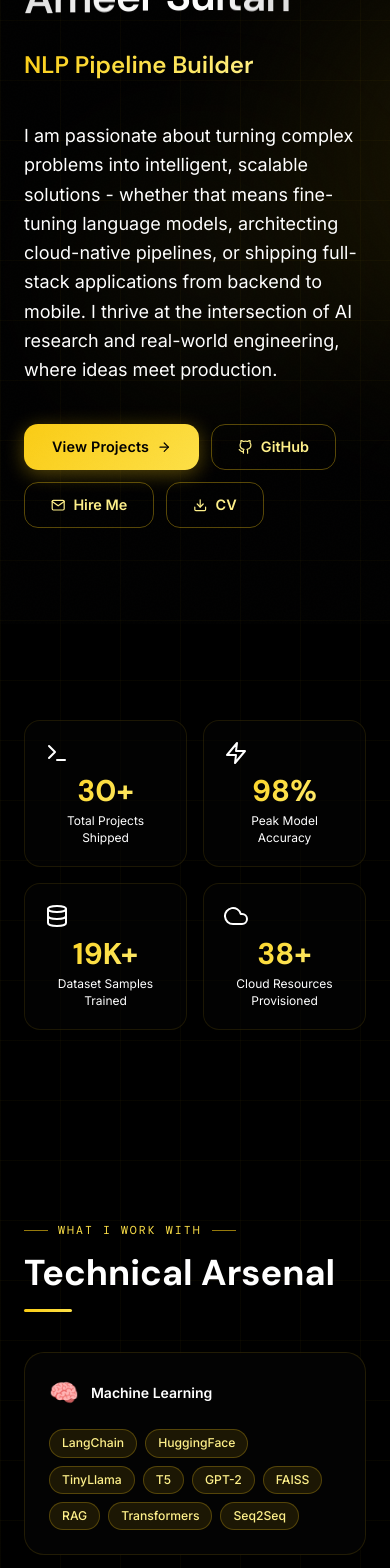
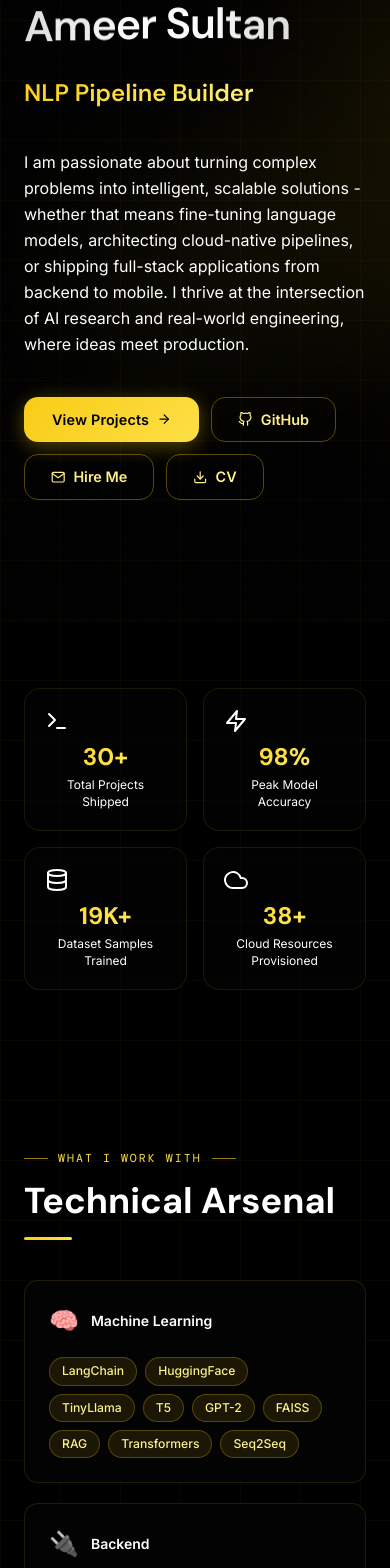
Before and after one commit to Ameer3716/Portfolio, a Next.js app: page / in a window 390 px wide. Shown: the part 220-1788 px from the top of the page. Built offline with nearby package versions, Linux system fonts and the light colour scheme.

Commit message:
Mobile UI/UX Audit: Optimize touch targets, font scaling, and responsive spacing

```diff
--- a/app/about/page.jsx
+++ b/app/about/page.jsx
@@ -47,7 +47,7 @@ export default function About() {
         {/* Header */}
         <motion.div variants={itemVariants} className="mb-12">
           <p className="section-label">Who I am</p>
-          <h1 className="font-display text-5xl md:text-6xl font-bold text-white mb-3">
+          <h1 className="font-display text-4xl md:text-6xl font-bold text-white mb-3">
             Ameer <span className="gradient-text-animate">Sultan</span>
           </h1>
           <div className="section-divider" />
--- a/app/contact/page.jsx
+++ b/app/contact/page.jsx
@@ -81,7 +81,7 @@ export default function Contact() {
         {/* Header */}
         <motion.div variants={itemVariants} className="mb-12">
           <p className="section-label">Let's connect</p>
-          <h1 className="font-display text-5xl font-bold text-white mb-2">
+          <h1 className="font-display text-4xl md:text-5xl font-bold text-white mb-2">
             Get In <span className="gradient-text-animate">Touch</span>
           </h1>
           <div className="section-divider" />
--- a/app/globals.css
+++ b/app/globals.css
@@ -71,6 +71,13 @@ body {
 ::-webkit-scrollbar-thumb {
   background: linear-gradient(180deg, #FACC15, #FDE047);
   border-radius: 4px;
+}
+.no-scrollbar::-webkit-scrollbar {
+  display: none;
+}
+.no-scrollbar {
+  -ms-overflow-style: none;
+  scrollbar-width: none;
 }
 
 /* ── SCROLL PROGRESS BAR ─────────────────────────────────────────── */
@@ -154,6 +161,11 @@ body {
 .card-glass:hover {
   border-color: rgba(250, 204, 21,0.35);
   box-shadow: 0 0 40px rgba(250, 204, 21,0.15), 0 20px 40px rgba(0,0,0,0.3);
+}
+@media (max-width: 640px) {
+  .card-glass {
+    border-radius: 14px;
+  }
 }
 
 .card-glow {
--- a/app/page.jsx
+++ b/app/page.jsx
@@ -156,7 +156,7 @@ export default function Home() {
           </motion.div>
 
           {/* Description */}
-          <motion.p variants={itemVariants} className="text-white text-lg max-w-2xl mb-10 leading-relaxed">
+          <motion.p variants={itemVariants} className="text-white text-base md:text-lg max-w-2xl mb-10 leading-relaxed">
             I am passionate about turning complex problems into intelligent, scalable solutions - whether that means fine-tuning language models, architecting cloud-native pipelines, or shipping full-stack applications from backend to mobile. I thrive at the intersection of AI research and real-world engineering, where ideas meet production.
           </motion.p>
 
@@ -184,7 +184,7 @@ export default function Home() {
       </section>
 
       {/* ── STATS ───────────────────────────────────────────────── */}
-      <section ref={statsRef} className="py-24 px-6 max-w-6xl mx-auto">
+      <section ref={statsRef} className="py-16 md:py-24 px-6 max-w-6xl mx-auto">
         <div className="grid grid-cols-2 md:grid-cols-4 gap-4">
           {STATS.map((stat, i) => (
             <motion.div
@@ -196,7 +196,7 @@ export default function Home() {
               className="stat-card"
             >
               <div className="text-2xl mb-2">{stat.icon}</div>
-              <p className="text-3xl font-bold gradient-text font-display mb-1">
+              <p className="text-2xl md:text-3xl font-bold gradient-text font-display mb-1">
                 {statsVisible ? <Counter target={stat.value} /> : stat.value}
               </p>
               <p className="text-xs text-white leading-snug">{stat.label}</p>
@@ -209,7 +209,7 @@ export default function Home() {
       <SkillsSection />
 
       {/* ── FEATURED PROJECTS ───────────────────────────────────── */}
-      <section className="py-24 px-6 max-w-6xl mx-auto">
+      <section className="py-16 md:py-24 px-6 max-w-6xl mx-auto">
         <motion.div
           initial={{ opacity: 0, y: 20 }}
           whileInView={{ opacity: 1, y: 0 }}
@@ -248,7 +248,7 @@ export default function Home() {
       </section>
 
       {/* ── CTA STRIP ───────────────────────────────────────────── */}
-      <section className="py-24 px-6 max-w-6xl mx-auto">
+      <section className="py-16 md:py-24 px-6 max-w-6xl mx-auto">
         <motion.div
           initial={{ opacity: 0, y: 24 }}
           whileInView={{ opacity: 1, y: 0 }}
@@ -267,7 +267,7 @@ export default function Home() {
               Get In Touch <FiArrowRight />
             </Link>
             <a href="mailto:ameersultan0310@gmail.com" className="btn-outline">
-              <FiMail /> ameersultan0310@gmail.com
+              <FiMail /> <span className="hidden sm:inline">ameersultan0310@gmail.com</span><span className="sm:hidden">Email Me</span>
             </a>
           </div>
         </motion.div>
--- a/app/projects/page.jsx
+++ b/app/projects/page.jsx
@@ -15,7 +15,7 @@ export default function Projects() {
     <div className="min-h-screen pt-28 pb-24 px-6 max-w-6xl mx-auto">
       <motion.div initial={{ opacity: 0, y: 24 }} animate={{ opacity: 1, y: 0 }} transition={{ duration: 0.5 }}>
         <p className="section-label">My work</p>
-        <h1 className="font-display text-5xl font-bold text-white mb-2">
+        <h1 className="font-display text-4xl md:text-5xl font-bold text-white mb-2">
           All <span className="gradient-text">Projects</span>
         </h1>
         <div className="section-divider" />
@@ -30,7 +30,7 @@ export default function Projects() {
         initial={{ opacity: 0, y: 16 }}
         animate={{ opacity: 1, y: 0 }}
         transition={{ delay: 0.15 }}
-        className="flex flex-wrap gap-2 mb-10"
+        className="flex flex-nowrap overflow-x-auto pb-4 mb-6 md:flex-wrap md:pb-0 md:mb-10 gap-2 no-scrollbar"
       >
         {categories.map((cat) => {
           const count = cat === "All" ? projects.length : projects.filter((p) => p.category === cat).length;
@@ -40,7 +40,7 @@ export default function Projects() {
               onClick={() => setActive(cat)}
               whileHover={{ scale: 1.04 }}
               whileTap={{ scale: 0.96 }}
-              className={`relative text-xs font-semibold px-3.5 py-1.5 rounded-full border transition-all duration-200 flex items-center gap-1.5 ${
+              className={`flex-shrink-0 relative text-xs font-semibold px-3.5 py-1.5 rounded-full border transition-all duration-200 flex items-center gap-1.5 ${
                 active === cat
                   ? "bg-[#FACC15] text-black border-[#FACC15] shadow-lg shadow-[#FACC15]/30"
                   : "border-white/10 text-white hover:border-[#FACC15]/40"
--- a/components/Navbar.jsx
+++ b/components/Navbar.jsx
@@ -112,7 +112,7 @@ export default function Navbar() {
                   transition={{ delay: i * 0.06 }}
                 >
                   <Link href={l.to}
-                    className={`block py-2 text-sm font-medium ${
+                    className={`block py-3 text-base font-medium ${
                       pathname === l.to ? "text-[#FEF08A]" : "text-white"
                     }`}
                   >
--- a/components/ProjectCard.jsx
+++ b/components/ProjectCard.jsx
@@ -99,7 +99,7 @@ export default function ProjectCard({ project, index }) {
             target="_blank"
             rel="noreferrer"
             aria-label={`GitHub repository for ${project.title}`}
-            className="flex items-center gap-1.5 text-xs text-white hover:text-[#FEF08A] transition-colors"
+            className="flex items-center gap-1.5 text-xs text-white hover:text-[#FEF08A] transition-colors min-h-[44px] py-2"
           >
             <FiGithub size={13} /> GitHub
           </a>
@@ -109,7 +109,7 @@ export default function ProjectCard({ project, index }) {
               target="_blank"
               rel="noreferrer"
               aria-label={`Live demo for ${project.title}`}
-              className="flex items-center gap-1.5 text-xs text-white hover:text-[#FEF08A] transition-colors"
+              className="flex items-center gap-1.5 text-xs text-white hover:text-[#FEF08A] transition-colors min-h-[44px] py-2"
             >
               <FiExternalLink size={13} /> Live Demo
             </a>
```
